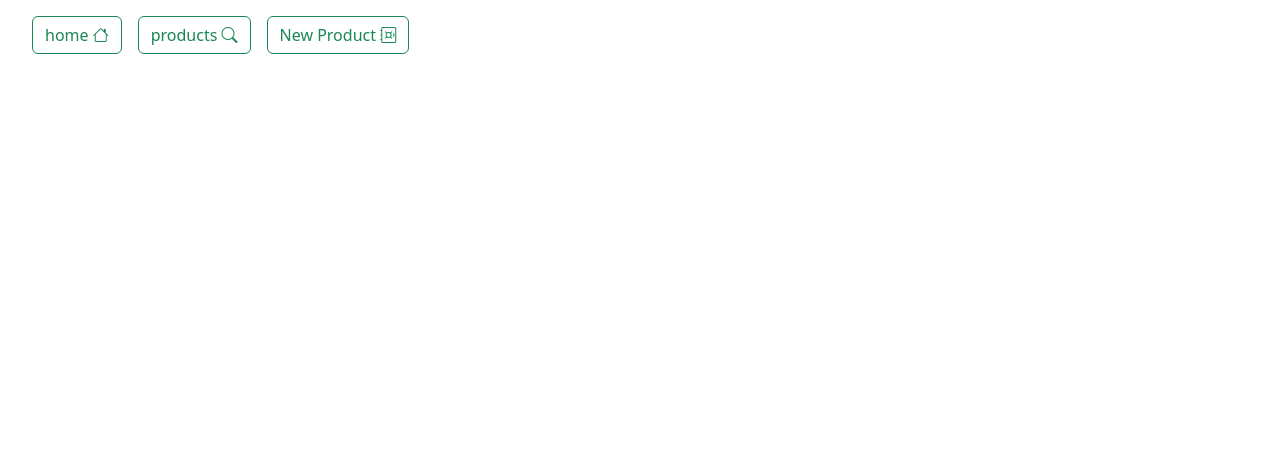
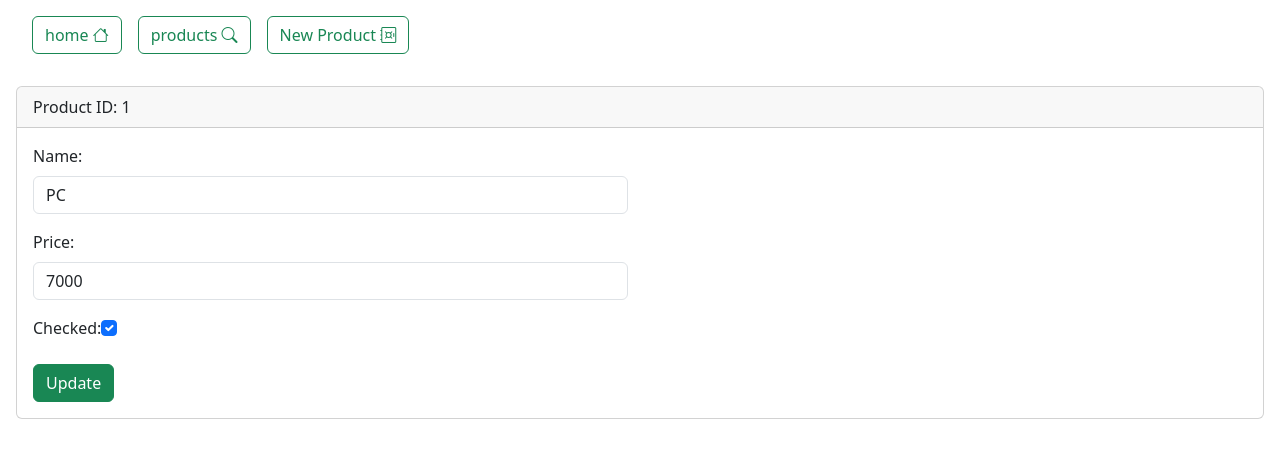
Before and after one commit to AbidZouhir/firstAppAngular, an Angular app: page /updateProduct/1 in a window 1280 px wide. Before the commit this address led to /. Shown: the top 458 px of the page. Built offline with nearby package versions, Linux system fonts and the light colour scheme; data requests are answered from the project's data file.

Commit message:
3 commit

```diff
--- a/angular.json
+++ b/angular.json
@@ -23,6 +23,7 @@
         "build": {
           "builder": "@angular-devkit/build-angular:application",
           "options": {
+            "externalDependencies":[""],
             "outputPath": "dist/app-angular",
             "index": "src/index.html",
             "browser": "src/main.ts",
--- a/data/db.json
+++ b/data/db.json
@@ -8,14 +8,14 @@
     },
     {
       "id": "2",
-      "name": "Printer",
-      "prix": 16000,
+      "name": "Printer 52",
+      "prix": "60253",
       "checked": true
     },
     {
       "id": "3",
-      "name": "Watch",
-      "prix": 7000,
+      "name": "Watch 4",
+      "prix": "5210",
       "checked": false
     },
     {
@@ -77,6 +77,84 @@
       "prix": "5300",
       "checked": true,
       "id": "FTMIKT5"
+    },
+    {
+      "name": "PC hp",
+      "prix": "5300",
+      "checked": false,
+      "id": "t44M5Pu"
+    },
+    {
+      "name": "PC hp",
+      "prix": "5300",
+      "checked": false,
+      "id": "t44M5Pu"
+    },
+    {
+      "name": "PC hp",
+      "prix": "5300",
+      "checked": false,
+      "id": "t44M5Pu"
+    },
+    {
+      "name": "PC hp",
+      "prix": "5300",
+      "checked": false,
+      "id": "t44M5Pu"
+    },
+    {
+      "name": "PC hp",
+      "prix": "5300",
+      "checked": false,
+      "id": "t44M5Pu"
+    },
+    {
+      "name": "PC hp",
+      "prix": "5300",
+      "checked": false,
+      "id": "t44M5Pu"
+    },
+    {
+      "name": "PC hp",
+      "prix": "5300",
+      "checked": false,
+      "id": "t44M5Pu"
+    },
+    {
+      "name": "PC hp",
+      "prix": "5300",
+      "checked": false,
+      "id": "t44M5Pu"
+    },
+    {
+      "name": "PC hp",
+      "prix": "5300",
+      "checked": false,
+      "id": "t44M5Pu"
+    },
+    {
+      "name": "PC hp",
+      "prix": "5300",
+      "checked": false,
+      "id": "t44M5Pu"
+    },
+    {
+      "name": "PC hp",
+      "prix": "5300",
+      "checked": false,
+      "id": "t44M5Pu"
+    },
+    {
+      "name": "PC hp",
+      "prix": "5300",
+      "checked": false,
+      "id": "t44M5Pu"
+    },
+    {
+      "name": "PC hp",
+      "prix": "5300",
+      "checked": false,
+      "id": "t44M5Pu"
     }
   ]
 }
--- a/src/app/app-routing.module.ts
+++ b/src/app/app-routing.module.ts
@@ -3,11 +3,13 @@ import { RouterModule, Routes } from '@angular/router';
 import {HomeComponent} from "./home/home.component";
 import {ProductsComponent} from "./products/products.component";
 import {NewProductComponent} from "./new-product/new-product.component";
+import {UpdateProductComponent} from "./update-product/update-product.component";
 
 const routes: Routes = [
   {path : "home", component : HomeComponent},
   {path : "products", component : ProductsComponent},
-  {path : "newProduct", component : NewProductComponent}
+  {path : "newProduct", component : NewProductComponent},
+  {path : "updateProduct/:id", component : UpdateProductComponent}
 ];
 
 @NgModule({
--- a/src/app/app.module.ts
+++ b/src/app/app.module.ts
@@ -9,13 +9,15 @@ import { NewProductComponent } from './new-product/new-product.component';
 import {HttpClientModule, provideHttpClient, withFetch} from "@angular/common/http";
 import {ProductService} from "./services/product.service";
 import {FormsModule, ReactiveFormsModule} from "@angular/forms";
+import { UpdateProductComponent } from './update-product/update-product.component';
 
 @NgModule({
   declarations: [
     AppComponent,
     HomeComponent,
     ProductsComponent,
-    NewProductComponent
+    NewProductComponent,
+    UpdateProductComponent
   ],
   imports: [
     BrowserModule,
--- a/src/app/products/products.component.html
+++ b/src/app/products/products.component.html
@@ -3,7 +3,7 @@
     <div class="card-body">
       <div class="card-body">
         <input type="text" [(ngModel)]="keyword">
-        <button (click)="searchProducts()" class="btn btn-outline-success m-lg-1">Search
+        <button (click)="getProducts()" class="btn btn-outline-success m-lg-1">Search
           <i class="bi bi-search"></i>
         </button>
       </div>
@@ -27,6 +27,11 @@
               <i class="bi bi-trash"></i>
             </button>
           </td>
+          <td>
+            <button (click)="updateProduct(product)" class="btn btn-outline-danger">Update
+              <i class="bi bi-pencil"></i>
+            </button>
+          </td>
         </tr>
         </tbody>
       </table>
--- a/src/app/products/products.component.ts
+++ b/src/app/products/products.component.ts
@@ -2,6 +2,7 @@ import {Component, OnInit} from '@angular/core';
 import {ProductService} from "../services/product.service";
 import {Product} from "../model/product.model";
 import {Observable} from "rxjs";
+import {Router, RouterOutlet} from "@angular/router";
 
 @Component({
   selector: 'app-product',
@@ -14,14 +15,15 @@ export class ProductsComponent implements OnInit{
   totalPages : number=0;
   pageSize : number=4
   currentPage : number=1;
-  constructor(private productService : ProductService) {
+  constructor(private productService : ProductService,
+              private router : Router) {
   }
 
   ngOnInit(){
      this.getProducts();
     }
     getProducts(){
-      this.productService.getProducts(this.currentPage,this.pageSize).subscribe({
+      this.productService.searchProducts(this.keyword,this.currentPage,this.pageSize).subscribe({
         next : (response) => {
           this.products=response.body as Product[];
           let totalProduct : number=parseInt(response.headers.get(`X-Total-Count`)!);
@@ -56,14 +58,13 @@ export class ProductsComponent implements OnInit{
     });
   }
 
-  searchProducts() {
-    this.productService.searchProduct(this.keyword).subscribe({
-      next : value => this.products=value
-    })
-  }
 
   goToPage(page: number) {
     this.currentPage=page;
     this.getProducts();
   }
+
+  updateProduct(product: Product) {
+    this.router.navigateByUrl(`updateProduct/${product.id}`);
+  }
 }
--- a/src/app/services/product.service.ts
+++ b/src/app/services/product.service.ts
@@ -9,8 +9,11 @@ import {Product} from "../model/product.model";
 export class ProductService {
 
   constructor(private http : HttpClient) { }
-  public getProducts(page : number=1, size : number=4){
-    return this.http.get(`http://localhost:8089/products?_page=${page}&_limit=${size}`,{observe:`response`});
+  public searchProducts(keyword:string="",page : number=1, size : number=4){
+    return this.http.get(`http://localhost:8089/products?name_like=${keyword}&_page=${page}&_limit=${size}`,{observe:`response`});
+  }
+  getProductByID(productId: number) : Observable<Product> {
+    return this.http.get<Product>(`http://localhost:8089/products/${productId}`);
   }
   public checkProduct(product : Product):Observable<Product>{
     return this.http.patch<Product>(`http://localhost:8089/products/${product.id}`, {checked :! product.checked});
@@ -21,7 +24,8 @@ export class ProductService {
   public saveProduct(product : Product):Observable<Product>{
     return this.http.post<Product>(`http://localhost:8089/products`, product);
   }
-  public searchProduct(keyword : String):Observable<Array<Product>>{
-    return this.http.get<Array<Product>>(`http://localhost:8089/products?name_like=${keyword}`);
+
+  updateProduct(product: Product):Observable<Product> {
+    return this.http.put<Product>(`http://localhost:8089/products/${product.id}`,product);
   }
 }
--- /dev/null
+++ b/src/app/update-product/update-product.component.html
@@ -0,0 +1,28 @@
+<div class="p-3">
+  <div class="card">
+    <div class="card-header">
+      Product ID: {{productId}}
+    </div>
+    <div class="card-body" *ngIf="productFormGroup">
+      <div class="row">
+        <div class="col-md-6">
+          <form [formGroup]="productFormGroup" (ngSubmit)="updateProduct()">
+            <div class="mb-3">
+              <label class="form-label">Name:</label>
+              <input class="form-control" formControlName="name">
+            </div>
+            <div class="mb-3">
+              <label class="form-label">Price:</label>
+              <input class="form-control" formControlName="prix">
+            </div>
+            <div class="mb-3">
+              <label class="form-label">Checked:</label>
+              <input type="checkbox" class="form-check-input" formControlName="checked">
+            </div>
+            <button [disabled]="productFormGroup.invalid" class="btn btn-success">Update</button>
+          </form>
+        </div>
+      </div>
+    </div>
+  </div>
+</div>
--- /dev/null
+++ b/src/app/update-product/update-product.component.ts
@@ -0,0 +1,44 @@
+import {Component, OnInit} from '@angular/core';
+import {ProductService} from "../services/product.service";
+import {ActivatedRoute} from "@angular/router";
+import {Product} from "../model/product.model";
+import {FormBuilder, FormGroup, Validators} from "@angular/forms";
+import {Observable} from "rxjs";
+
+@Component({
+  selector: 'app-update-product',
+  templateUrl: './update-product.component.html',
+  styleUrl: './update-product.component.css'
+})
+export class UpdateProductComponent implements OnInit{
+  productId! :number;
+  productFormGroup! : FormGroup;
+  constructor(private productService:ProductService,
+              private route:ActivatedRoute,
+              private formBuilder:FormBuilder) {
+  }
+    ngOnInit() {
+    this.productId=this.route.snapshot.params['id'];
+    this.productService.getProductByID(this.productId).subscribe({
+      next:(product) =>{
+        this.productFormGroup=this.formBuilder.group({
+          id:this.formBuilder.control(product.id),
+          name:this.formBuilder.control(product.name,[Validators.required]),
+          prix:this.formBuilder.control(product.prix,[Validators.min(100)]),
+          checked:this.formBuilder.control(product.checked)
+        })
+      },
+      error : err => console.log(err)
+    });
+    }
+
+
+  updateProduct() {
+    let product:Product=this.productFormGroup.value;
+    this.productService.updateProduct(product).subscribe({
+      next:value => {
+        alert(JSON.stringify(value));
+      },error : err => console.log(err)
+    });
+  }
+}
```
Also changed, not shown: src/app/update-product/update-product.component.css (added), 1 other file (tests, documents, lock files or other folders).
